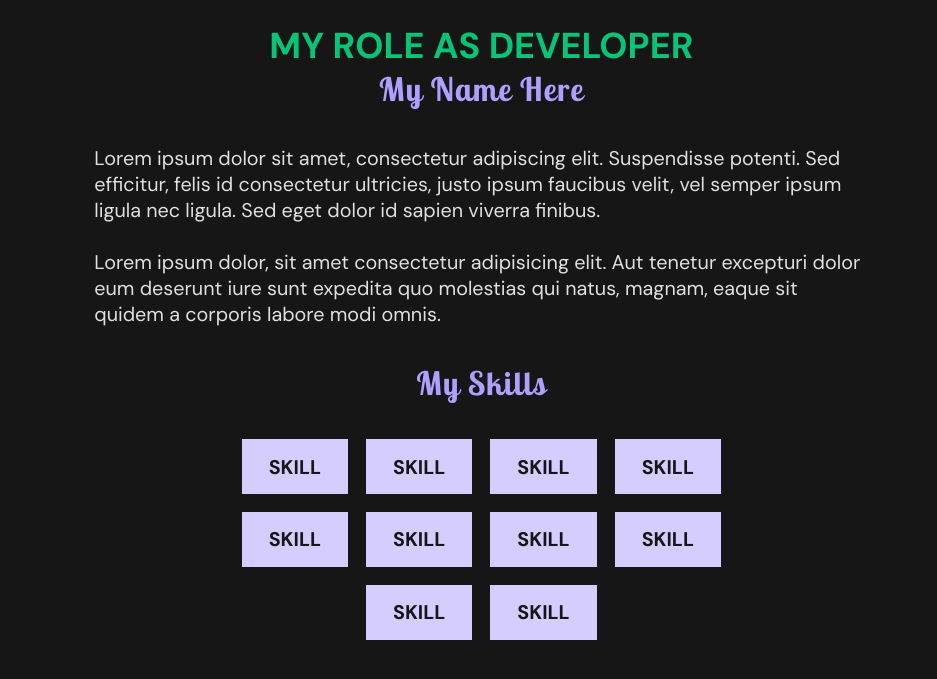
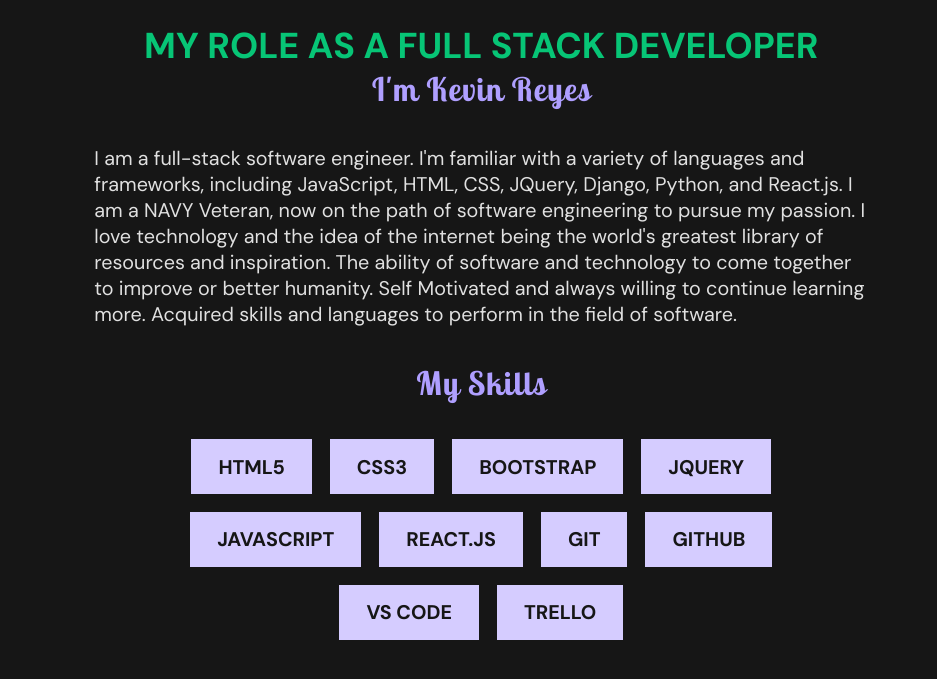
Before and after one commit to kevinscircle/116-portfolio, a plain HTML site: page index.html in a window 1280 px wide. Shown: the part 107-786 px from the top of the page, 343-1280 px from the left. Drawn offline with Linux system fonts and the light colour scheme.

Commit message:
added text value

```diff
--- a/index.html
+++ b/index.html
@@ -44,32 +44,34 @@
       </div>
 
       <div class="about-description-container center-column">
-        <h1>My Role as Developer</h1>
-        <h2>My Name Here</h2>
+        <h1>My Role as a Full Stack Developer</h1>
+        <h2>I'm Kevin Reyes</h2>
 
         <p>
-          Lorem ipsum dolor sit amet, consectetur adipiscing elit. Suspendisse
-          potenti. Sed efficitur, felis id consectetur ultricies, justo ipsum
-          faucibus velit, vel semper ipsum ligula nec ligula. Sed eget dolor id
-          sapien viverra finibus. <br /><br />
-          Lorem ipsum dolor, sit amet consectetur adipisicing elit. Aut tenetur
-          excepturi dolor eum deserunt iure sunt expedita quo molestias qui
-          natus, magnam, eaque sit quidem a corporis labore modi omnis.
+          I am a full-stack software engineer. I'm familiar with a variety of
+          languages and frameworks, including JavaScript, HTML, CSS, JQuery,
+          Django, Python, and React.js. I am a NAVY Veteran, now on the
+          path of software engineering to pursue my passion. I love technology
+          and the idea of the internet being the world's greatest library of
+          resources and inspiration. The ability of software and technology to
+          come together to improve or better humanity. Self Motivated and always
+          willing to continue learning more. Acquired skills and languages to
+          perform in the field of software.
         </p>
 
         <div class="skills-container center-column">
           <h2>My Skills</h2>
           <div class="skills-list center-row">
-            <label class="text-label">Skill</label>
-            <label class="text-label">Skill</label>
-            <label class="text-label">Skill</label>
-            <label class="text-label">Skill</label>
-            <label class="text-label">Skill</label>
-            <label class="text-label">Skill</label>
-            <label class="text-label">Skill</label>
-            <label class="text-label">Skill</label>
-            <label class="text-label">Skill</label>
-            <label class="text-label">Skill</label>
+            <label class="text-label">HTML5</label>
+            <label class="text-label">CSS3</label>
+            <label class="text-label">Bootstrap</label>
+            <label class="text-label">jQuery</label>
+            <label class="text-label">JavaScript</label>
+            <label class="text-label">React.JS</label>
+            <label class="text-label">Git</label>
+            <label class="text-label">GitHub</label>
+            <label class="text-label">Vs Code</label>
+            <label class="text-label">Trello</label>
           </div>
         </div>
       </div>
```
